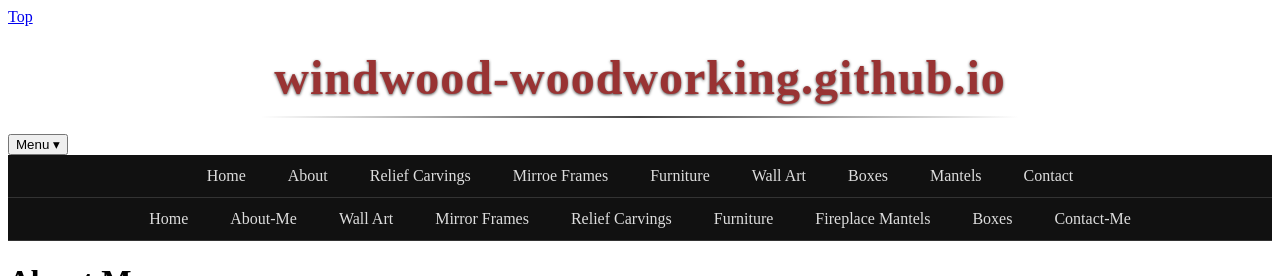
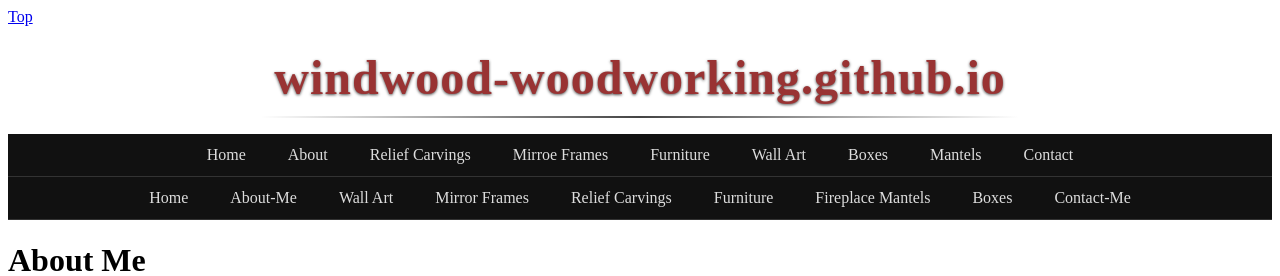
Before and after one commit to Windwood-Woodworking/windwood-woodworking.github.io, a Jekyll site: the page built from about-me.html, in a window 1280 px wide, cut to the strip 0-276 px from the top of the page. Built offline with Jekyll 4.4.1, drawn with Linux system fonts in a browser that asks for light colours.

Commit message:
Implement responsive navigation styles for mobile
Add mobile navigation styles and hide menu button on desktop.

```diff
--- a/assets/css/style.css
+++ b/assets/css/style.css
@@ -59,6 +59,41 @@ label[for="nav-trigger"],
 .menu-icon,
 .trigger {
   display: none !important;
+}
+@media (max-width: 768px) {
+
+  /* Hide nav by default on mobile */
+  .site-nav ul {
+    display: none;
+    flex-direction: column;
+    padding: 12px 0;
+    background: #111;
+  }
+
+  /* Show when open */
+  .site-nav.open ul {
+    display: flex;
+  }
+
+  /* Show the Menu button */
+  .mobile-menu-toggle {
+    display: block;
+    width: 100%;
+    background: #111;
+    color: #c8a878;
+    border: 1px solid #444;
+    padding: 10px 14px;
+    font-size: 1rem;
+    border-radius: 4px;
+    text-align: left;
+  }
+}
+
+/* Hide Menu button on desktop */
+@media (min-width: 769px) {
+  .mobile-menu-toggle {
+    display: none;
+  }
 }
 
 @media (max-width: 768px) {
```
